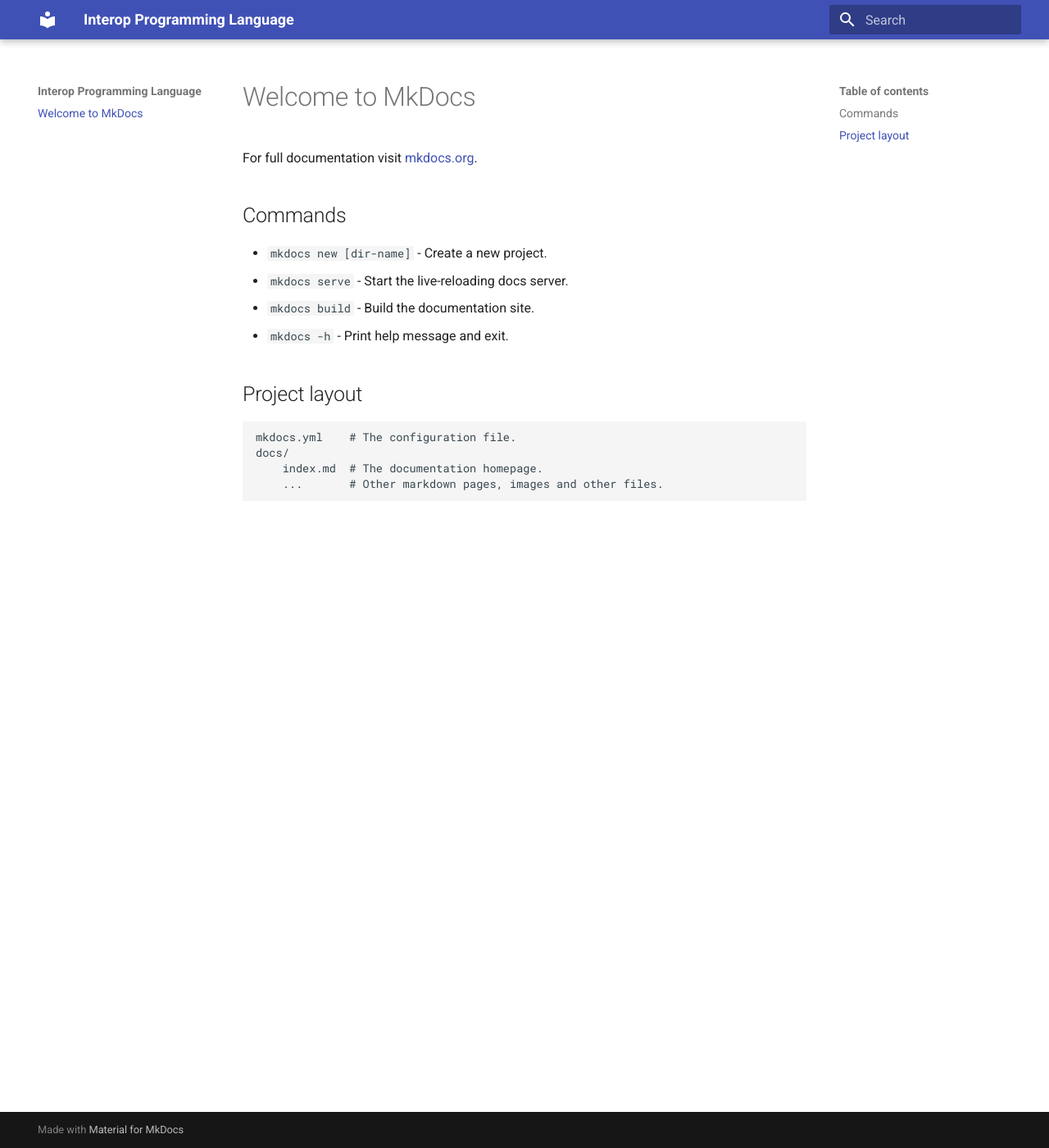
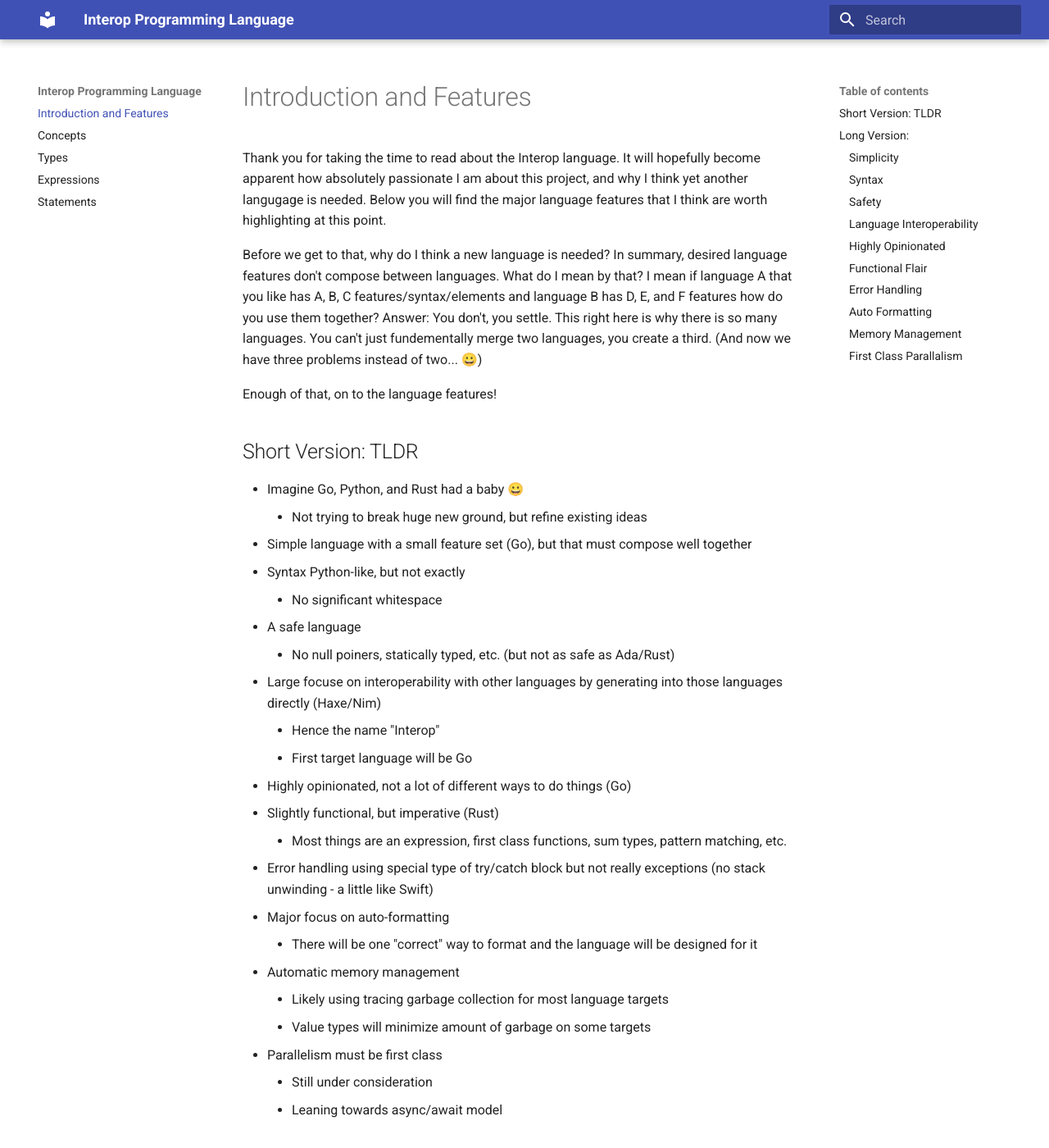
Before and after one commit to nu11ptr/interop, an MkDocs documentation site: the page built from docs/docs/index.md, in a window 1280 px wide and 1400 px high. Shown: the whole window at 82% size. Built offline with MkDocs 1.6.1 and Material for MkDocs 9.7.7, drawn with Linux system fonts in a browser that asks for light colours; some of the changed text lies outside the part shown.

Commit message:
Start of interop docs

```diff
--- a/docs/docs/index.md
+++ b/docs/docs/index.md
@@ -1,17 +1,79 @@
-# Welcome to MkDocs
+# Introduction and Features
 
-For full documentation visit [mkdocs.org](https://www.mkdocs.org).
+Thank you for taking the time to read about the Interop language. It will hopefully become apparent how absolutely passionate I am about this project, and why I think yet another langugage is needed. Below you will find the major language features that I think are worth highlighting at this point.
 
-## Commands
+Before we get to that, why do I think a new language is needed? In summary, desired language features don't compose between languages. What do I mean by that? I mean if language A that you like has A, B, C features/syntax/elements and language B has D, E, and F features how do you use them together? Answer: You don't, you settle. This right here is why there is so many languages. You can't just fundementally merge two languages, you create a third. (And now we have three problems instead of two... 😀)
 
-* `mkdocs new [dir-name]` - Create a new project.
-* `mkdocs serve` - Start the live-reloading docs server.
-* `mkdocs build` - Build the documentation site.
-* `mkdocs -h` - Print help message and exit.
+Enough of that, on to the language features!
 
-## Project layout
+## Short Version: TLDR
 
-    mkdocs.yml    # The configuration file.
-    docs/
-        index.md  # The documentation homepage.
-        ...       # Other markdown pages, images and other files.
+- Imagine Go, Python, and Rust had a baby 😀
+    - Not trying to break huge new ground, but refine existing ideas
+- Simple language with a small feature set (Go), but that must compose well together
+- Syntax Python-like, but not exactly
+    - No significant whitespace
+- A safe language
+    - No null poiners, statically typed, etc. (but not as safe as Ada/Rust)
+- Large focuse on interoperability with other languages by generating into those languages directly (Haxe/Nim)
+    - Hence the name "Interop"
+    - First target language will be Go
+- Highly opinionated, not a lot of different ways to do things (Go)
+- Slightly functional, but imperative (Rust)
+    - Most things are an expression, first class functions, sum types, pattern matching, etc.
+- Error handling using special type of try/catch block but not really exceptions (no stack unwinding - a little like Swift)
+- Major focus on auto-formatting
+    - There will be one "correct" way to format and the language will be designed for it
+- Automatic memory management
+    - Likely using tracing garbage collection for most language targets
+    - Value types will minimize amount of garbage on some targets
+- Parallelism must be first class
+    - Still under consideration
+    - Leaning towards async/await model
+
+
+## Long Version:
+
+### Simplicity
+
+^^The language MUST be simple^^. To that end, each feature the language gets must be painstakingly researched and considered to see how it fits into the language as a whole. This will not be a language with several ways to do the same thing. I think Go really made strides here in showing the value of simplicity. The benefit of this is we will not be looking to constantly add the newest thing in programming language theory, but want to keep the language small, simple, and focused.
+
+That said, we are not making a language for complete novices either (unlike Go). This must be a very expressive and productive language with few features, but that compose well together. To that end, it will have a semi-functional feel to it (more below) but ultimately be imperative. Picking up a new language in one or two days is great, but if you are immediately suffering due to lack of compositiion or expressiveness, you won't be as productive longer term.
+
+`Goal`: Imagine Go being on the far left and a language like Rust on the far right. We are aiming somewhat left of center. Considerably less complex than Rust, but solidly more capable than Go.
+
+### Syntax
+
+TODO
+
+### Safety
+
+TODO
+
+### Language Interoperability
+
+TODO
+
+### Highly Opinionated
+
+TODO
+
+### Functional Flair
+
+TODO
+
+### Error Handling
+
+TODO
+
+### Auto Formatting
+
+TODO
+
+### Memory Management
+
+TODO
+
+### First Class Parallalism
+
+TODO
--- a/docs/mkdocs.yml
+++ b/docs/mkdocs.yml
@@ -1,3 +1,19 @@
 site_name: Interop Programming Language
 theme:
   name: material
+
+markdown_extensions:
+  - admonition
+  - codehilite
+  - pymdownx.tabbed
+  - pymdownx.superfences
+  - pymdownx.caret
+  - pymdownx.mark
+  - pymdownx.tilde
+
+nav:
+  - Introduction and Features: index.md
+  - Concepts: []
+  - Types: []
+  - Expressions: []
+  - Statements: []
```
Also changed, not shown: docs/requirements.txt (added, +22 -0 lines).
